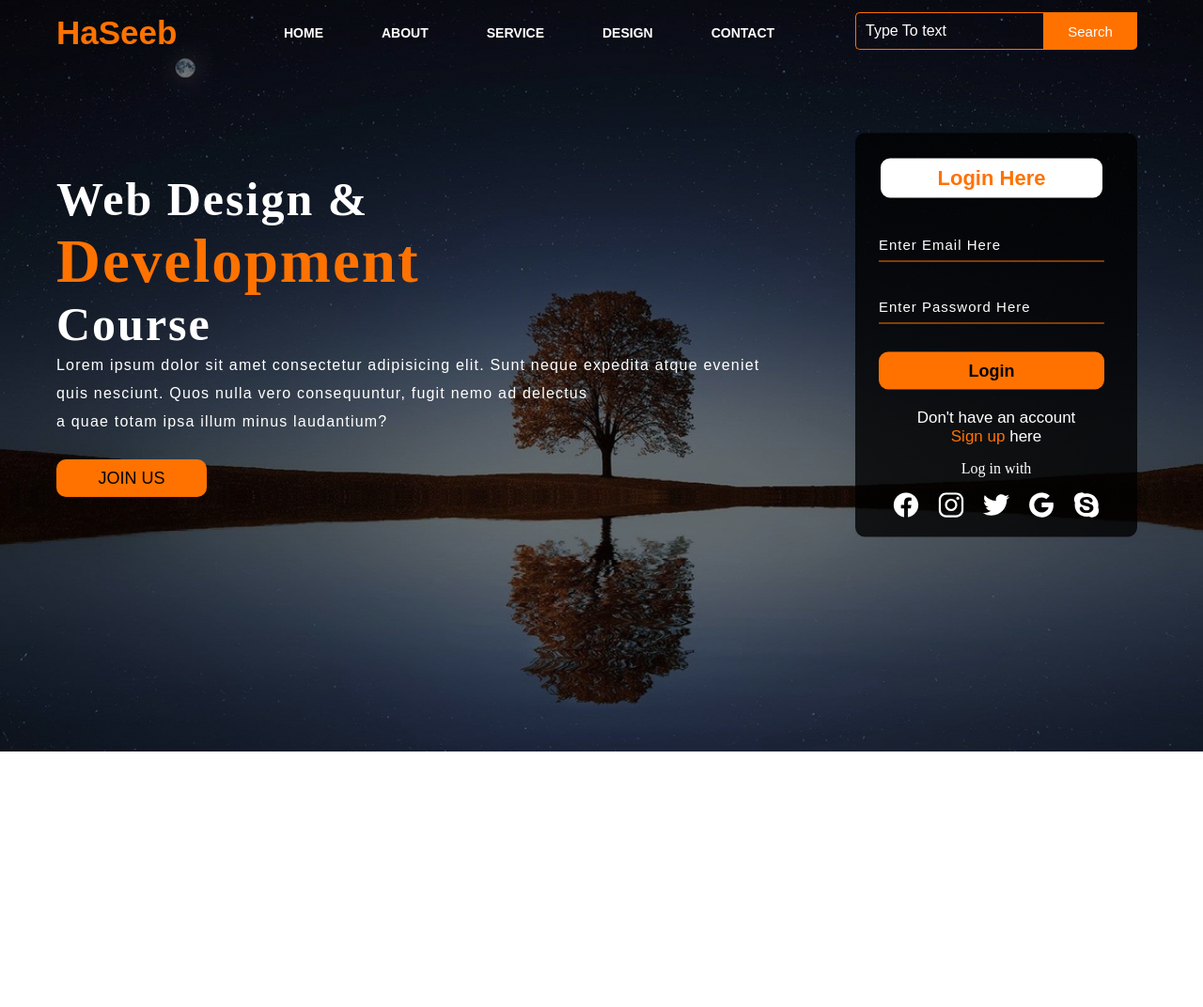
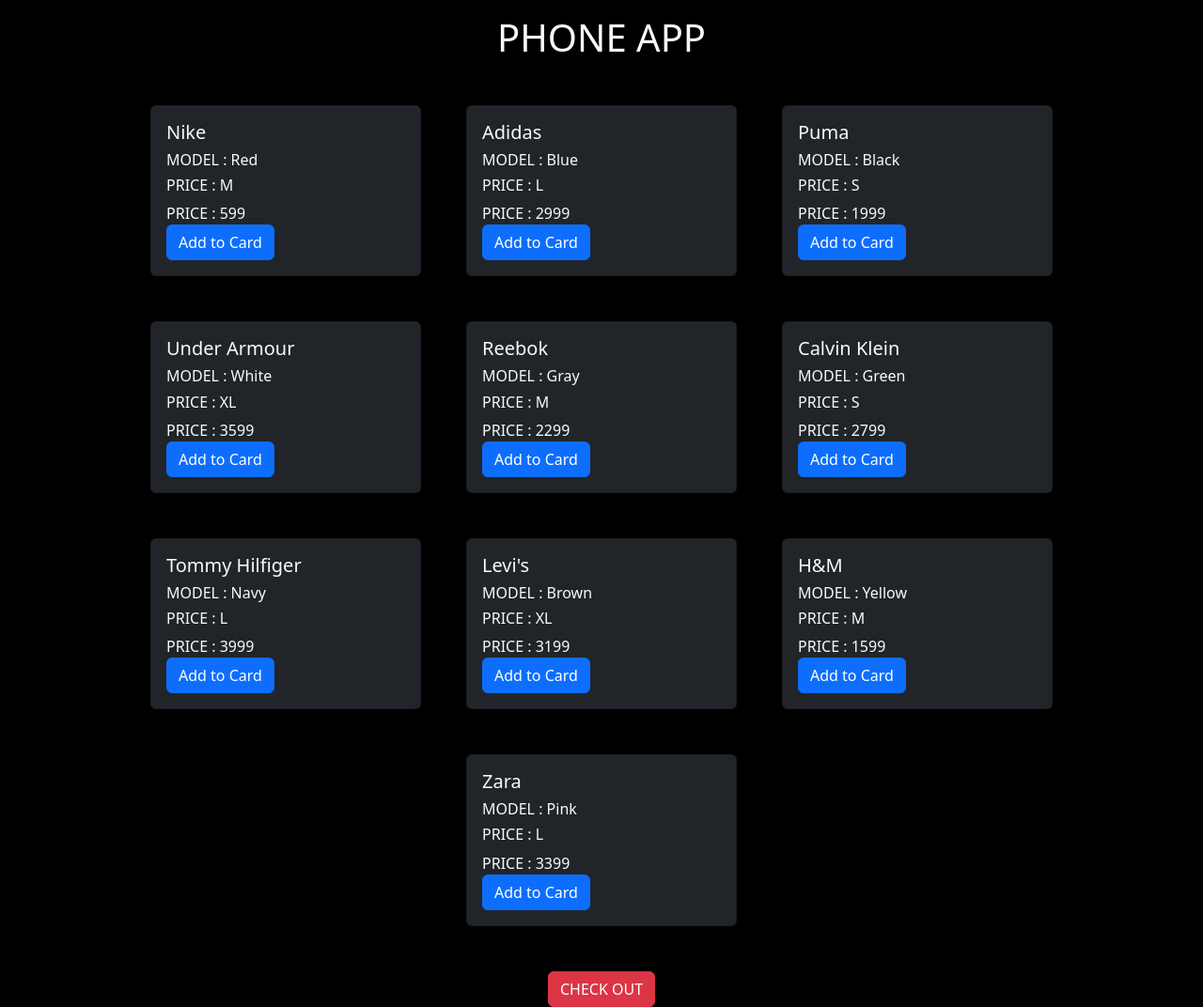
Before and after one commit to haseeburrehman0/web-desgin, a plain HTML site: page index.html in a window 1280 px wide. Shown: the whole page at 94% size. Before the commit the page ends 800 px from the top, so only its background shows below. Drawn offline with nearby package versions, Linux system fonts and the light colour scheme.

Commit message:
modified work

```diff
--- a/index.html
+++ b/index.html
@@ -1,64 +1,25 @@
-<!DOCTYPE html>
+<!doctype html>
 <html lang="en">
-<head>
-    <title>Webpage Design</title>
-    <link rel="stylesheet" href="style.css">
-</head>
-<body>
+  <head>
+    <meta charset="utf-8">
+    <meta name="viewport" content="width=device-width, initial-scale=1">
+    <title>PHONE ASSGINMENT</title>
+    <link href="https://cdn.jsdelivr.net/npm/bootstrap@5.3.3/dist/css/bootstrap.min.css" rel="stylesheet" integrity="sha384-QWTKZyjpPEjISv5WaRU9OFeRpok6YctnYmDr5pNlyT2bRjXh0JMhjY6hW+ALEwIH" crossorigin="anonymous">
+  </head>
+  <body class="bg-black text-light">
+    <h1 class="text-cengter text-center mt-3">PHONE APP</h1>
+    <div class="container d-flex justify-content-center gap-5 mt-5 flex-wrap" id="card">
 
-    <div class="main">
-        <div class="navbar">
-            <div class="icon">
-                <h2 class="logo">HaSeeb</h2>
-            </div>
+    </div>
 
-            <div class="menu">
-                <ul>
-                    <li><a href="#">HOME</a></li>
-                    <li><a href="#">ABOUT</a></li>
-                    <li><a href="#">SERVICE</a></li>
-                    <li><a href="#">DESIGN</a></li>
-                    <li><a href="#">CONTACT</a></li>
-                </ul>
-            </div>
+    <div class="text-center mt-5">
+      <button class="btn btn-danger" onclick="checkOut()">CHECK OUT</button>
+    </div>
 
-            <div class="search">
-                <input class="srch" type="search" name="" placeholder="Type To text">
-                <a href="#"> <button class="btn">Search</button></a>
-            </div>
+    <!-- JAVSCRIPT LINK -->
+    <script src="main.js"></script>
 
-        </div>
-        <div class="content">
-            <h1>Web Design & <br><span>Development</span> <br>Course</h1>
-            <p class="par">Lorem ipsum dolor sit amet consectetur adipisicing elit. Sunt neque
-                 expedita atque eveniet <br> quis nesciunt. Quos nulla vero consequuntur, fugit nemo ad delectus
-                <br> a quae totam ipsa illum minus laudantium?</p>
-
-                <button class="cn"><a href="#">JOIN US</a></button>
-
-                <div class="form">
-                    <h2>Login Here</h2>
-                    <input type="email" name="email" placeholder="Enter Email Here">
-                    <input type="password" name="" placeholder="Enter Password Here">
-                    <button class="btnn"><a href="#">Login</a></button>
-
-                    <p class="link">Don't have an account<br>
-                    <a href="#">Sign up </a> here</a></p>
-                    <p class="liw">Log in with</p>
-
-                    <div class="icons">
-                        <a href="https://www.facebook.com/haseebur.rahaman.543" target="_blank"><ion-icon name="logo-facebook"></ion-icon></a>
-                        <a href="https://www.instagram.com/haseeb_ur_rehman.1/" target="_blank"><ion-icon name="logo-instagram"></ion-icon></a>
-                        <a href="#"><ion-icon name="logo-twitter"></ion-icon></a>
-                        <a href="https://www.google.com/" target="_blank"><ion-icon name="logo-google"></ion-icon></a>
-                        <a href="#"><ion-icon name="logo-skype"></ion-icon></a>
-                    </div>
-
-                </div>
-                    </div>
-                </div>
-        </div>
-    </div>
-    <script src="https://unpkg.com/ionicons@5.4.0/dist/ionicons.js"></script>
-</body>
+    <!-- BOOTSTRAP LINK -->
+    <script src="https://cdn.jsdelivr.net/npm/bootstrap@5.3.3/dist/js/bootstrap.bundle.min.js" integrity="sha384-YvpcrYf0tY3lHB60NNkmXc5s9fDVZLESaAA55NDzOxhy9GkcIdslK1eN7N6jIeHz" crossorigin="anonymous"></script>
+  </body>
 </html>
--- /dev/null
+++ b/main.js
@@ -0,0 +1,104 @@
+const tShirts = [
+    {
+        brand: "Nike",
+        price: 599,
+        size: "M",
+        color: "Red"
+    },
+    {
+        brand: "Adidas",
+        price: 2999,
+        size: "L",
+        color: "Blue"
+    },
+    {
+        brand: "Puma",
+        price: 1999,
+        size: "S",
+        color: "Black"
+    },
+    {
+        brand: "Under Armour",
+        price: 3599,
+        size: "XL",
+        color: "White"
+    },
+    {
+        brand: "Reebok",
+        price: 2299,
+        size: "M",
+        color: "Gray"
+    },
+    {
+        brand: "Calvin Klein",
+        price: 2799,
+        size: "S",
+        color: "Green"
+    },
+    {
+        brand: "Tommy Hilfiger",
+        price: 3999,
+        size: "L",
+        color: "Navy"
+    },
+    {
+        brand: "Levi's",
+        price: 3199,
+        size: "XL",
+        color: "Brown"
+    },
+    {
+        brand: "H&M",
+        price: 1599,
+        size: "M",
+        color: "Yellow"
+    },
+    {
+        brand: "Zara",
+        price: 3399,
+        size: "L",
+        color: "Pink"
+    }
+];
+
+
+let addItems;
+let items = JSON.parse(localStorage.getItem('cartitem'));
+if (items === null) {
+    addItems = [];
+} else {
+    addItems = items;
+}
+
+let card = document.querySelector('#card')
+
+for (let i = 0; i < tShirts.length; i++) {
+    card.innerHTML += `
+    <div class="card bg-dark" style="width: 18rem;">
+  <div class="card-body text-light">
+    <h5 class="card-title">${tShirts[i].brand}</h5>
+    <h6 class="card-subtitle mb-2 mt-2">MODEL : ${tShirts[i].color}</h6>
+    <h6 class="card-subtitle mb-2 mt-2">PRICE : ${tShirts[i].size}</h6>
+    <p class="card-text mt-2">PRICE : ${tShirts[i].price}</a><br />
+    <button onclick="addToCard(${i})" class="btn btn btn-primary">Add to Card</button>
+  </div>
+</div>
+    `
+}
+
+
+function addToCard(index) {
+    if (addItems.includes(tShirts[index])) {
+        tShirts[index].quantity += 1
+        console.log(addItems);
+    } else {
+        tShirts[index].quantity = 1
+        addItems.push(tShirts[index])
+        console.log(addItems);
+    }
+}
+
+function checkOut() {
+    localStorage.setItem('cartitem', JSON.stringify(addItems))
+    window.location = 'card.html'
+}
--- a/style.css
+++ /dev/null
@@ -1,265 +0,0 @@
-*{
-    margin: 0;
-    padding: 0;
-}
-
-.main{
-    width: 100%;
-    background: linear-gradient(to top, rgba(0,0,0,0.5)50%,rgba(0,0,0,0.5)50%), url(Haseeb.jpg);
-    background-position: center;
-    background-size: cover;
-    height: 100vh;
-}
-
-.navbar{
-    width: 1200px;
-    height: 75px;
-    margin: auto;
-}
-
-.icon{
-    width: 200px;
-    float: left;
-    height: 70px;
-}
-
-.logo{
-    color: #ff7200;
-    font-size: 35px;
-    font-family: Arial;
-    padding-left: 20px;
-    float: left;
-    padding-top: 10px;
-    margin-top: 5px
-}
-
-.menu{
-    width: 400px;
-    float: left;
-    height: 70px;
-}
-
-ul{
-    float: left;
-    display: flex;
-    justify-content: center;
-    align-items: center;
-}
-
-ul li{
-    list-style: none;
-    margin-left: 62px;
-    margin-top: 27px;
-    font-size: 14px;
-}
-
-ul li a{
-    text-decoration: none;
-    color: #fff;
-    font-family: Arial;
-    font-weight: bold;
-    transition: 0.4s ease-in-out;
-}
-
-ul li a:hover{
-    color: #ff7200;
-}
-
-.search{
-    width: 330px;
-    float: left;
-    margin-left: 270px;
-}
-
-.srch{
-    font-family: 'Times New Roman';
-    width: 200px;
-    height: 40px;
-    background: transparent;
-    border: 1px solid #ff7200;
-    margin-top: 13px;
-    color: #fff;
-    border-right: none;
-    font-size: 16px;
-    float: left;
-    padding: 10px;
-    border-bottom-left-radius: 5px;
-    border-top-left-radius: 5px;
-}
-
-.btn{
-    width: 100px;
-    height: 40px;
-    background: #ff7200;
-    border: 2px solid #ff7200;
-    margin-top: 13px;
-    color: #fff;
-    font-size: 15px;
-    border-bottom-right-radius: 5px;
-    border-bottom-right-radius: 5px;
-    transition: 0.2s ease;
-    cursor: pointer;
-}
-.btn:hover{
-    color: #000;
-}
-
-.btn:focus{
-    outline: none;
-}
-
-.srch:focus{
-    outline: none;
-}
-
-.content{
-    width: 1200px;
-    height: auto;
-    margin: auto;
-    color: #fff;
-    position: relative;
-}
-
-.content .par{
-    padding-left: 20px;
-    padding-bottom: 25px;
-    font-family: Arial;
-    letter-spacing: 1.2px;
-    line-height: 30px;
-}
-
-.content h1{
-    font-family: 'Times New Roman';
-    font-size: 50px;
-    padding-left: 20px;
-    margin-top: 9%;
-    letter-spacing: 2px;
-}
-
-.content .cn{
-    width: 160px;
-    height: 40px;
-    background: #ff7200;
-    border: none;
-    margin-bottom: 10px;
-    margin-left: 20px;
-    font-size: 18px;
-    border-radius: 10px;
-    cursor: pointer;
-    transition: .4s ease;
-
-}
-
-.content .cn a{
-    text-decoration: none;
-    color: #000;
-    transition: .3s ease;
-}
-
-.cn:hover{
-    background-color: #fff;
-}
-
-.content span{
-    color: #ff7200;
-    font-size: 65px
-}
-
-.form{
-    width: 250px;
-    height: 380px;
-    background: linear-gradient(to top, rgba(0,0,0,0.8)50%,rgba(0,0,0,0.8)50%);
-    position: absolute;
-    top: -20px;
-    left: 870px;
-    transform: translate(0%,-5%);
-    border-radius: 10px;
-    padding: 25px;
-}
-
-.form h2{
-    width: 220px;
-    font-family: sans-serif;
-    text-align: center;
-    color: #ff7200;
-    font-size: 22px;
-    background-color: #fff;
-    border-radius: 10px;
-    margin: 2px;
-    padding: 8px;
-}
-
-.form input{
-    width: 240px;
-    height: 35px;
-    background: transparent;
-    border-bottom: 1px solid #ff7200;
-    border-top: none;
-    border-right: none;
-    border-left: none;
-    color: #fff;
-    font-size: 15px;
-    letter-spacing: 1px;
-    margin-top: 30px;
-    font-family: sans-serif;
-}
-
-.form input:focus{
-    outline: none;
-}
-
-::placeholder{
-    color: #fff;
-    font-family: Arial;
-}
-
-.btnn{
-    width: 240px;
-    height: 40px;
-    background: #ff7200;
-    border: none;
-    margin-top: 30px;
-    font-size: 18px;
-    border-radius: 10px;
-    cursor: pointer;
-    color: #fff;
-    transition: 0.4s ease;
-}
-.btnn:hover{
-    background: #fff;
-    color: #ff7200;
-}
-.btnn a{
-    text-decoration: none;
-    color: #000;
-    font-weight: bold;
-}
-.form .link{
-    font-family: Arial, Helvetica, sans-serif;
-    font-size: 17px;
-    padding-top: 20px;
-    text-align: center;
-}
-.form .link a{
-    text-decoration: none;
-    color: #ff7200;
-}
-.liw{
-    padding-top: 15px;
-    padding-bottom: 10px;
-    text-align: center;
-}
-.icons a{
-    text-decoration: none;
-    color: #fff;
-}
-.icons ion-icon{
-    color: #fff;
-    font-size: 30px;
-    padding-left: 14px;
-    padding-top: 5px;
-    transition: 0.3s ease;
-}
-.icons ion-icon:hover{
-    color: #ff7200;
-}
```
Also changed, not shown: card.html (added, +37 -0 lines), card.js (added, +63 -0 lines), Haseeb.jpg (deleted).
